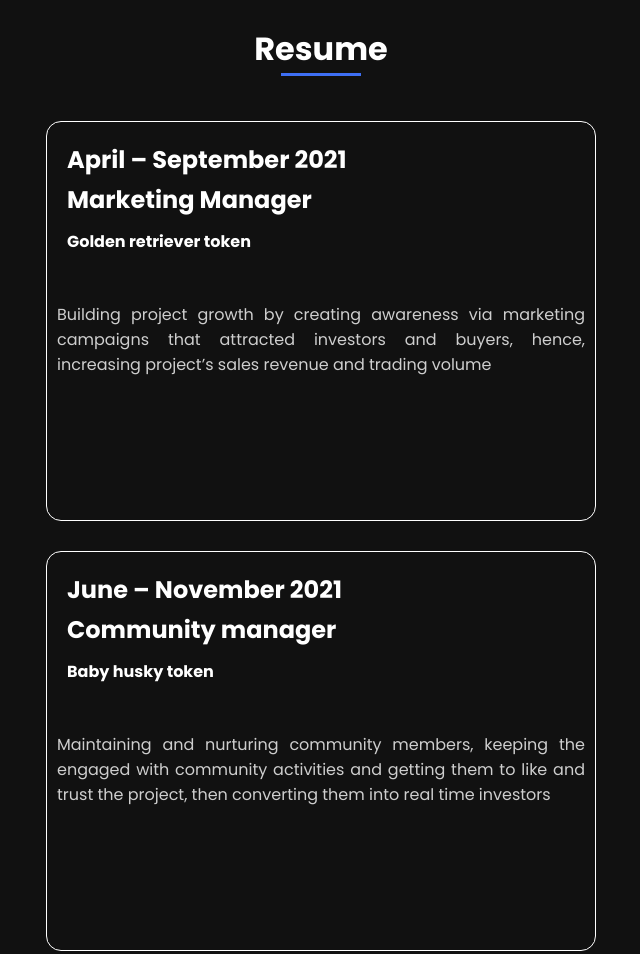
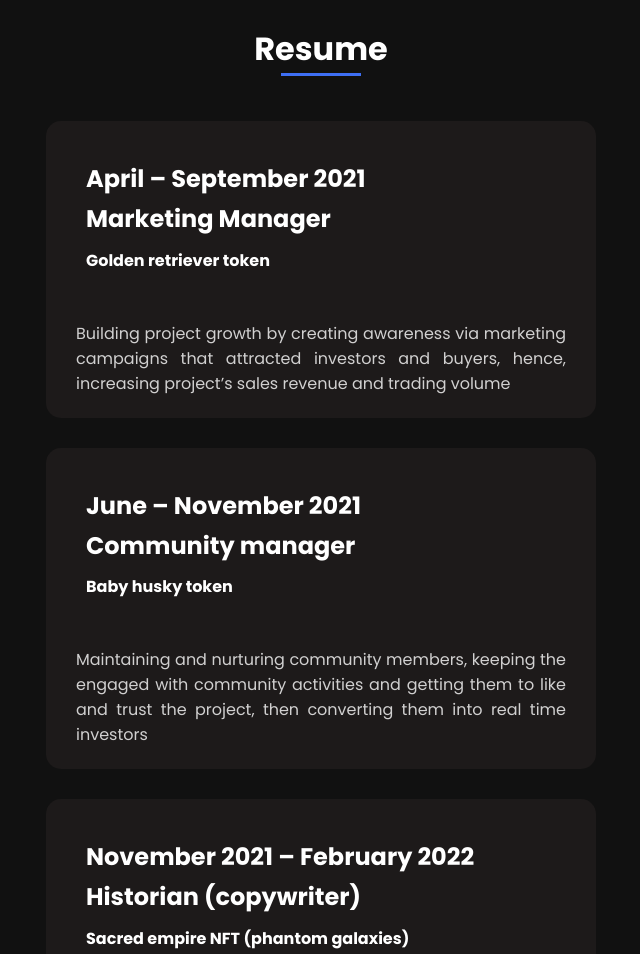
Before and after one commit to jaypops/Godfather.com, a plain HTML site: page index.html in a window 1280 px wide. Shown: the part 2040-2994 px from the top of the page, without its empty margins (319-959 px from the left). Drawn offline with nearby package versions, Linux system fonts and the light colour scheme; files whose address does not match are found by name.

Commit message:
Update styles.css

```diff
--- a/styles.css
+++ b/styles.css
@@ -199,9 +199,8 @@ img {
   border-radius: 30px;
 }
 .box_1, .box_2, .box_3, .box_4, .box_5, .box_6{
+  background-color: rgb(29, 26, 26);
   width: 550px;
-  height: 400px;
-  border: 1px solid #fff ;
   margin-bottom: 30px;
   border-radius: 15px;
 }
@@ -232,8 +231,10 @@ img {
   color: rgba(255, 255, 255, 0.795);
   line-height: 25px;
   text-align: justify;
-
   padding: 2px 10px;
+}
+.ox{
+  padding: 20px;
 }
 /* .ad{
   background: hsl(0 0% 0% / 0.5);
```
